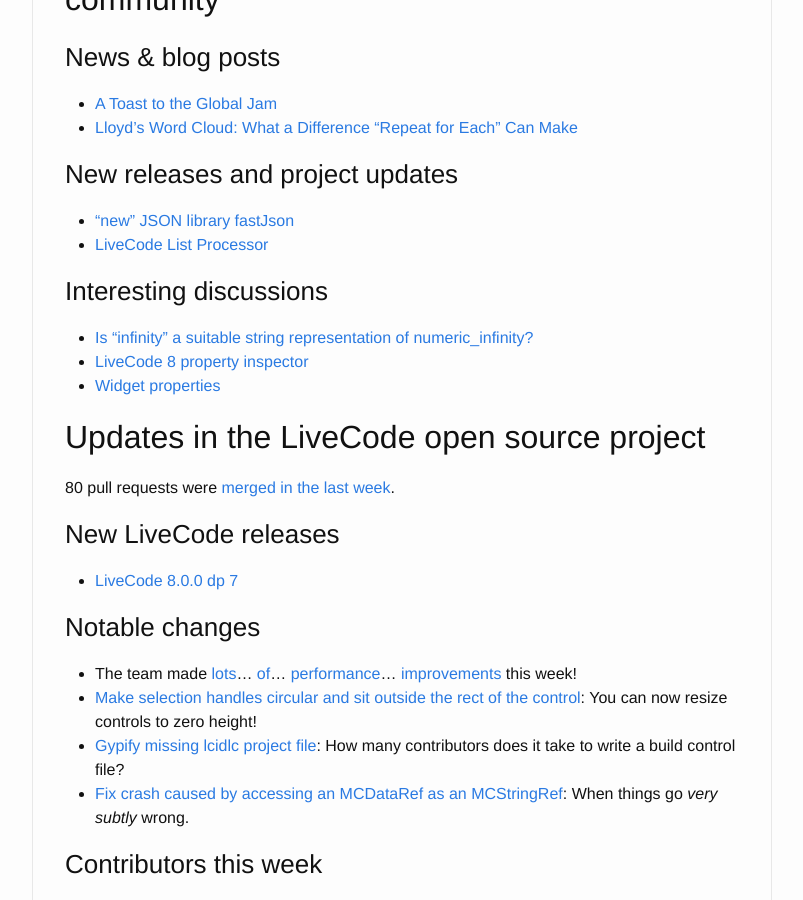
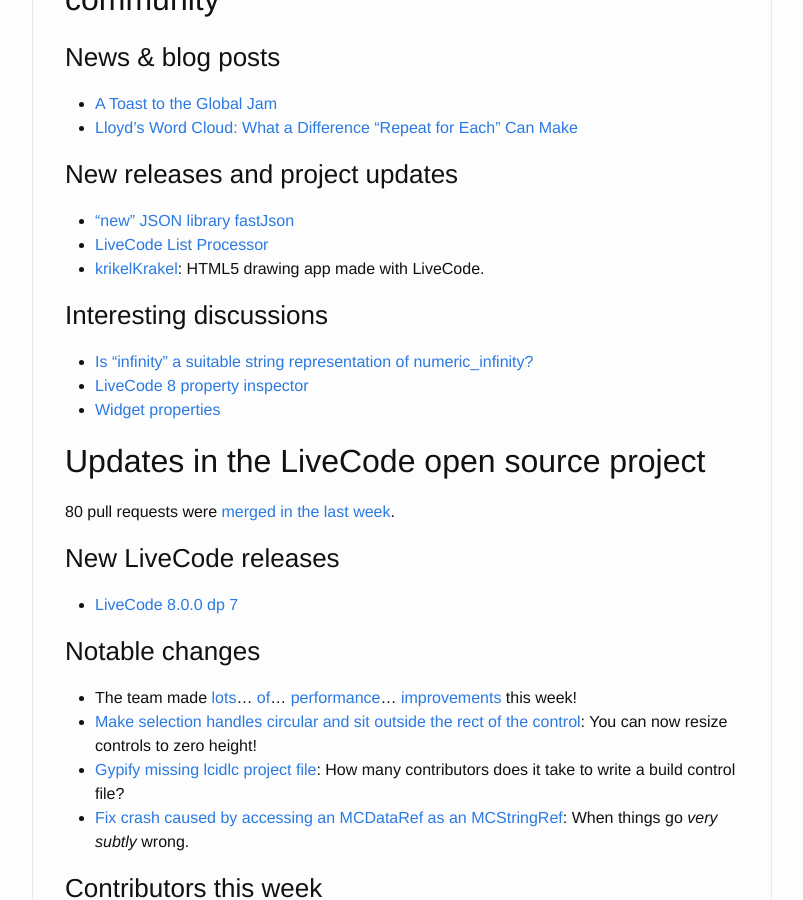
Before and after one commit to livecode/this-week-in-livecode, a Jekyll site: the page built from _posts/2015-10-12-this-week-in-livecode-4.markdown, in a window 1280 px wide and 900 px high, scrolled down 633 px. Shown: the whole window, without its empty margins (238-1041 px from the left). Built offline with Jekyll 4.4.1, drawn with Linux system fonts in a browser that asks for light colours.

Commit message:
Issue 4: Add Hermann's HTML5 drawing app.
I forgot to include this in the original TWiL 4 newsletter!

```diff
--- a/_posts/2015-10-12-this-week-in-livecode-4.markdown
+++ b/_posts/2015-10-12-this-week-in-livecode-4.markdown
@@ -22,6 +22,7 @@
 
 * ["new" JSON library fastJson](http://forums.livecode.com/viewtopic.php?f=8&t=25479&p=132435)
 * [LiveCode List Processor](http://lists.runrev.com/pipermail/use-livecode/2015-October/219677.html)
+* [krikelKrakel](http://hyperhh.org/html5/krikelKrakel-8.0.0-dp-7X.html): HTML5 drawing app made with LiveCode.
 
 ### Interesting discussions
 
```
